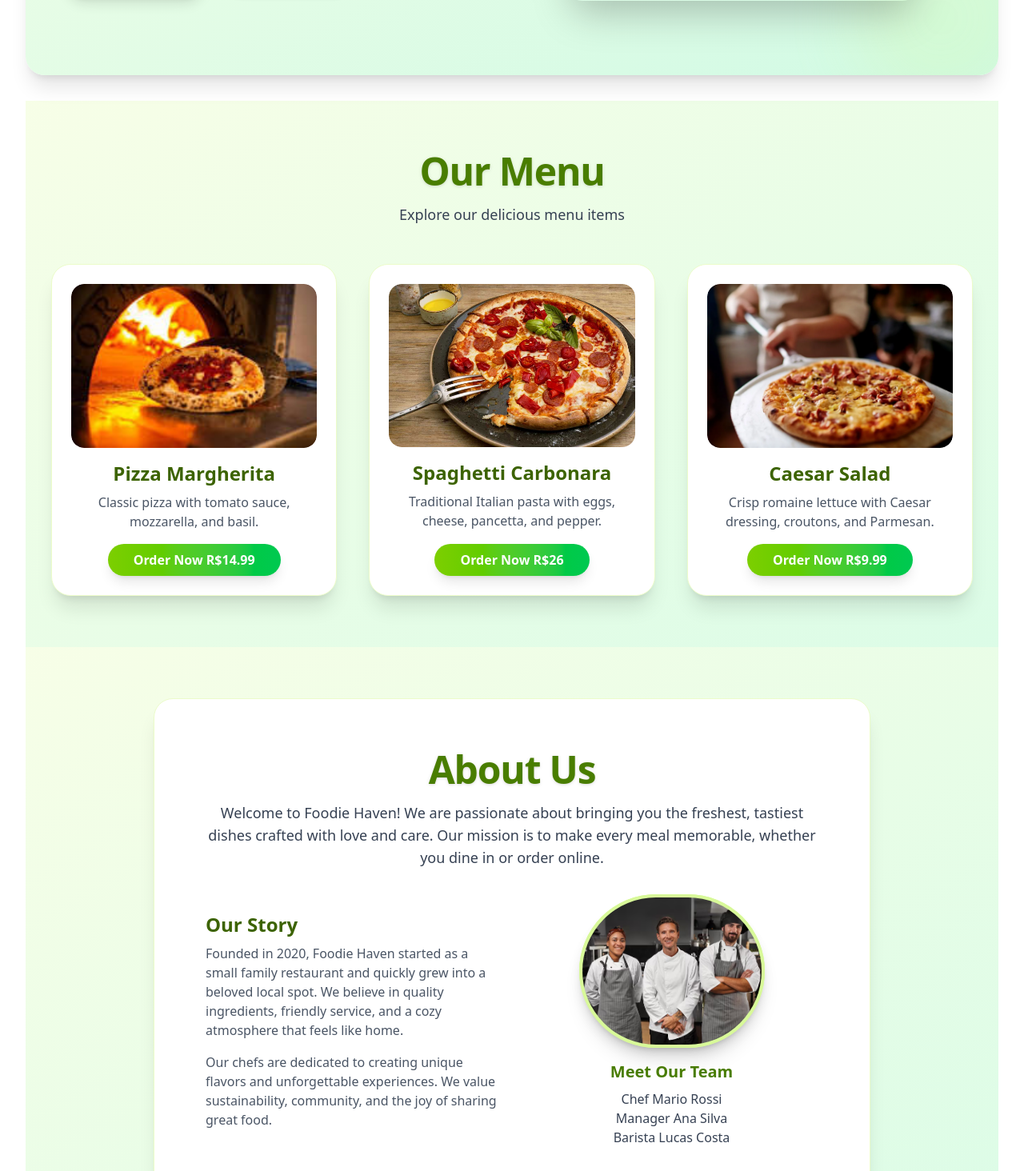
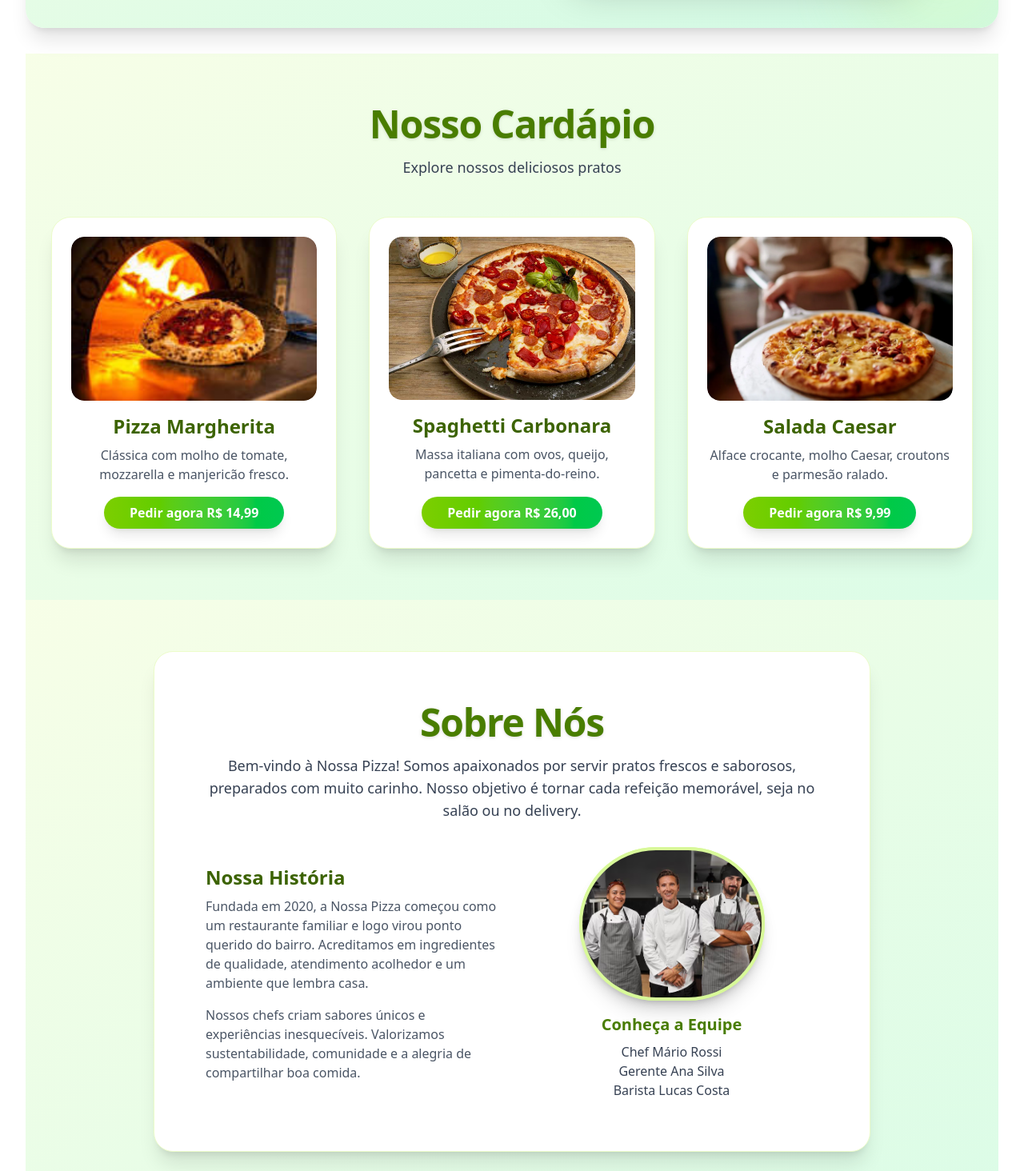
Before and after one commit to Ese-Fapo/resturant-templete, a Next.js app: page / in a window 1280 px wide. Shown: the part 686-2150 px from the top of the page at 80% size. Built offline with nearby package versions, Linux system fonts and the light colour scheme; no server answers.

Commit message:
language change

```diff
--- a/components/layout/About.jsx
+++ b/components/layout/About.jsx
@@ -4,20 +4,20 @@ import Image from 'next/image';
 
 const About = () => {
   return (
-    <section className="w-full bg-gradient-to-br from-lime-50 to-green-100 py-16 px-2 md:px-0">
+    <section className="w-full bg-linear-to-br from-lime-50 to-green-100 py-16 px-2 md:px-0">
       <div className="max-w-4xl mx-auto rounded-3xl shadow-xl bg-white p-8 md:p-16 border border-lime-100">
-        <h2 className="text-4xl md:text-5xl font-extrabold text-center text-lime-700 drop-shadow mb-4 tracking-tight">About Us</h2>
+        <h2 className="text-4xl md:text-5xl font-extrabold text-center text-lime-700 drop-shadow mb-4 tracking-tight">Sobre Nós</h2>
         <p className="text-center text-lg text-gray-700 mb-8">
-          Welcome to Foodie Haven! We are passionate about bringing you the freshest, tastiest dishes crafted with love and care. Our mission is to make every meal memorable, whether you dine in or order online.
+          Bem-vindo à Nossa Pizza! Somos apaixonados por servir pratos frescos e saborosos, preparados com muito carinho. Nosso objetivo é tornar cada refeição memorável, seja no salão ou no delivery.
         </p>
         <div className="flex flex-col md:flex-row items-center gap-8 mt-8">
           <div className="flex-1">
-            <h3 className="text-2xl font-bold text-lime-800 mb-2">Our Story</h3>
+            <h3 className="text-2xl font-bold text-lime-800 mb-2">Nossa História</h3>
             <p className="text-gray-600 mb-4">
-              Founded in 2020, Foodie Haven started as a small family restaurant and quickly grew into a beloved local spot. We believe in quality ingredients, friendly service, and a cozy atmosphere that feels like home.
+              Fundada em 2020, a Nossa Pizza começou como um restaurante familiar e logo virou ponto querido do bairro. Acreditamos em ingredientes de qualidade, atendimento acolhedor e um ambiente que lembra casa.
             </p>
             <p className="text-gray-600">
-              Our chefs are dedicated to creating unique flavors and unforgettable experiences. We value sustainability, community, and the joy of sharing great food.
+              Nossos chefs criam sabores únicos e experiências inesquecíveis. Valorizamos sustentabilidade, comunidade e a alegria de compartilhar boa comida.
             </p>
           </div>
           <div className="flex-1 flex flex-col items-center">
@@ -26,17 +26,17 @@ const About = () => {
                 <div className="relative w-full h-full">
                   <Image
                     src="/images/3chefs.avif"
-                    alt="Team Member"
+                    alt="Equipe de chefs"
                     fill
                     sizes="180px"
                     className="rounded-full object-cover border-4 border-lime-200 shadow-xl"
                   />
                 </div>
             </div>
-            <h4 className="text-xl font-semibold text-lime-700 mb-2">Meet Our Team</h4>
+            <h4 className="text-xl font-semibold text-lime-700 mb-2">Conheça a Equipe</h4>
             <ul className="text-gray-700 text-center">
-              <li>Chef Mario Rossi</li>
-              <li>Manager Ana Silva</li>
+              <li>Chef Mário Rossi</li>
+              <li>Gerente Ana Silva</li>
               <li>Barista Lucas Costa</li>
             </ul>
           </div>
--- a/components/layout/Footer.tsx
+++ b/components/layout/Footer.tsx
@@ -11,15 +11,15 @@ export const Footer = () => {
       <div className="max-w-7xl mx-auto flex flex-col md:flex-row justify-between items-center gap-8">
         {/* Branding */}
         <div className="flex items-center gap-3">
-          <img src="/images/3chefs.avif" alt="3 Chefs Logo" className="w-12 h-12 rounded-full shadow-lg" />
+          <img src="/images/3chefs.avif" alt="Logo 3 Chefs" className="w-12 h-12 rounded-full shadow-lg" />
           <span className="text-2xl font-bold tracking-wide text-white">Chefs</span>
         </div>
         {/* Navigation */}
         <nav className="flex flex-wrap gap-6 text-sm font-medium">
-          <Link href="/" className="hover:text-primary transition-colors">Home</Link>
-          <a href="/menu" className="hover:text-primary transition-colors">Menu</a>
-          <a href="/about" className="hover:text-primary transition-colors">About</a>
-          <a href="/contact" className="hover:text-primary transition-colors">Contact</a>
+          <Link href="/" className="hover:text-primary transition-colors">Início</Link>
+          <a href="/menu" className="hover:text-primary transition-colors">Cardápio</a>
+          <a href="/about" className="hover:text-primary transition-colors">Sobre</a>
+          <a href="/contact" className="hover:text-primary transition-colors">Contato</a>
         </nav>
         {/* Social Links */}
         <div className="flex gap-4">
@@ -35,7 +35,7 @@ export const Footer = () => {
         </div>
       </div>
       <div className="mt-8 text-center text-xs text-gray-500">
-        &copy; {new Date().getFullYear()}  Chefs. All rights reserved.
+        &copy; {new Date().getFullYear()} Chefs. Todos os direitos reservados.
       </div>
     </footer>
   );
--- a/components/layout/HomeMenu.jsx
+++ b/components/layout/HomeMenu.jsx
@@ -5,10 +5,10 @@ import Link from 'next/link'
 
 const HomeMenu = () => {
   return (
-   <section className="w-full bg-gradient-to-br from-lime-50 to-green-100 py-16 px-2 md:px-0">
+   <section className="w-full bg-linear-to-br from-lime-50 to-green-100 py-16 px-2 md:px-0">
       <div className="max-w-6xl mx-auto">
-        <h2 className="text-4xl md:text-5xl font-extrabold text-center text-lime-700 drop-shadow mb-4 tracking-tight">Our Menu</h2>
-        <p className="text-center text-lg text-gray-700 mb-12">Explore our delicious menu items</p>
+        <h2 className="text-4xl md:text-5xl font-extrabold text-center text-lime-700 drop-shadow mb-4 tracking-tight">Nosso Cardápio</h2>
+        <p className="text-center text-lg text-gray-700 mb-12">Explore nossos deliciosos pratos</p>
         <div className="grid grid-cols-1 sm:grid-cols-2 md:grid-cols-3 gap-10">
           {/* Example menu items */}
           <div className="group bg-white rounded-3xl shadow-xl hover:shadow-2xl transition-shadow duration-300 p-6 flex flex-col items-center border border-lime-100 hover:border-lime-400">
@@ -16,8 +16,8 @@ const HomeMenu = () => {
               <Image src="/images/pizza_in.jpeg" alt="Pizza Margherita" width={400} height={300} className="rounded-2xl group-hover:scale-105 transition-transform duration-300" />
             </div>
             <h3 className="text-2xl font-bold text-lime-800 mb-2">Pizza Margherita</h3>
-            <p className="text-gray-600 mb-4 text-center">Classic pizza with tomato sauce, mozzarella, and basil.</p>
-            <Link href="#" className="rounded-full bg-gradient-to-r from-lime-500 to-green-500 hover:from-lime-600 hover:to-green-700 text-white px-8 py-2 font-semibold shadow-lg transition-all duration-200 mt-auto">Order Now <span className="font-bold">R$14.99</span></Link>
+            <p className="text-gray-600 mb-4 text-center">Clássica com molho de tomate, mozzarella e manjericão fresco.</p>
+            <Link href="#" className="rounded-full bg-linear-to-r from-lime-500 to-green-500 hover:from-lime-600 hover:to-green-700 text-white px-8 py-2 font-semibold shadow-lg transition-all duration-200 mt-auto">Pedir agora <span className="font-bold">R$ 14,99</span></Link>
           </div>
 
           <div className="group bg-white rounded-3xl shadow-xl hover:shadow-2xl transition-shadow duration-300 p-6 flex flex-col items-center border border-lime-100 hover:border-lime-400">
@@ -25,17 +25,17 @@ const HomeMenu = () => {
               <Image src="/images/pizza-1.jpeg" alt="Spaghetti Carbonara" width={400} height={300} className="rounded-2xl group-hover:scale-105 transition-transform duration-300" />
             </div>
             <h3 className="text-2xl font-bold text-lime-800 mb-2">Spaghetti Carbonara</h3>
-            <p className="text-gray-600 mb-4 text-center">Traditional Italian pasta with eggs, cheese, pancetta, and pepper.</p>
-            <Link href="#" className="rounded-full bg-gradient-to-r from-lime-500 to-green-500 hover:from-lime-600 hover:to-green-700 text-white px-8 py-2 font-semibold shadow-lg transition-all duration-200 mt-auto">Order Now <span className="font-bold">R$26</span></Link>
+            <p className="text-gray-600 mb-4 text-center">Massa italiana com ovos, queijo, pancetta e pimenta-do-reino.</p>
+            <Link href="#" className="rounded-full bg-linear-to-r from-lime-500 to-green-500 hover:from-lime-600 hover:to-green-700 text-white px-8 py-2 font-semibold shadow-lg transition-all duration-200 mt-auto">Pedir agora <span className="font-bold">R$ 26,00</span></Link>
           </div>
 
           <div className="group bg-white rounded-3xl shadow-xl hover:shadow-2xl transition-shadow duration-300 p-6 flex flex-col items-center border border-lime-100 hover:border-lime-400">
             <div className="overflow-hidden rounded-2xl w-full mb-4">
               <Image src="/images/pizzaria-1920.webp" alt="Caesar Salad" width={400} height={300} className="rounded-2xl group-hover:scale-105 transition-transform duration-300" />
             </div>
-            <h3 className="text-2xl font-bold text-lime-800 mb-2">Caesar Salad</h3>
-            <p className="text-gray-600 mb-4 text-center">Crisp romaine lettuce with Caesar dressing, croutons, and Parmesan.</p>
-            <Link href="#" className="rounded-full bg-gradient-to-r from-lime-500 to-green-500 hover:from-lime-600 hover:to-green-700 text-white px-8 py-2 font-semibold shadow-lg transition-all duration-200 mt-auto">Order Now <span className="font-bold">R$9.99</span></Link>
+            <h3 className="text-2xl font-bold text-lime-800 mb-2">Salada Caesar</h3>
+            <p className="text-gray-600 mb-4 text-center">Alface crocante, molho Caesar, croutons e parmesão ralado.</p>
+            <Link href="#" className="rounded-full bg-linear-to-r from-lime-500 to-green-500 hover:from-lime-600 hover:to-green-700 text-white px-8 py-2 font-semibold shadow-lg transition-all duration-200 mt-auto">Pedir agora <span className="font-bold">R$ 9,99</span></Link>
           </div>
         </div>
       </div>
```
Also changed, not shown: components/layout/Hero.jsx (+7 -7 lines).
